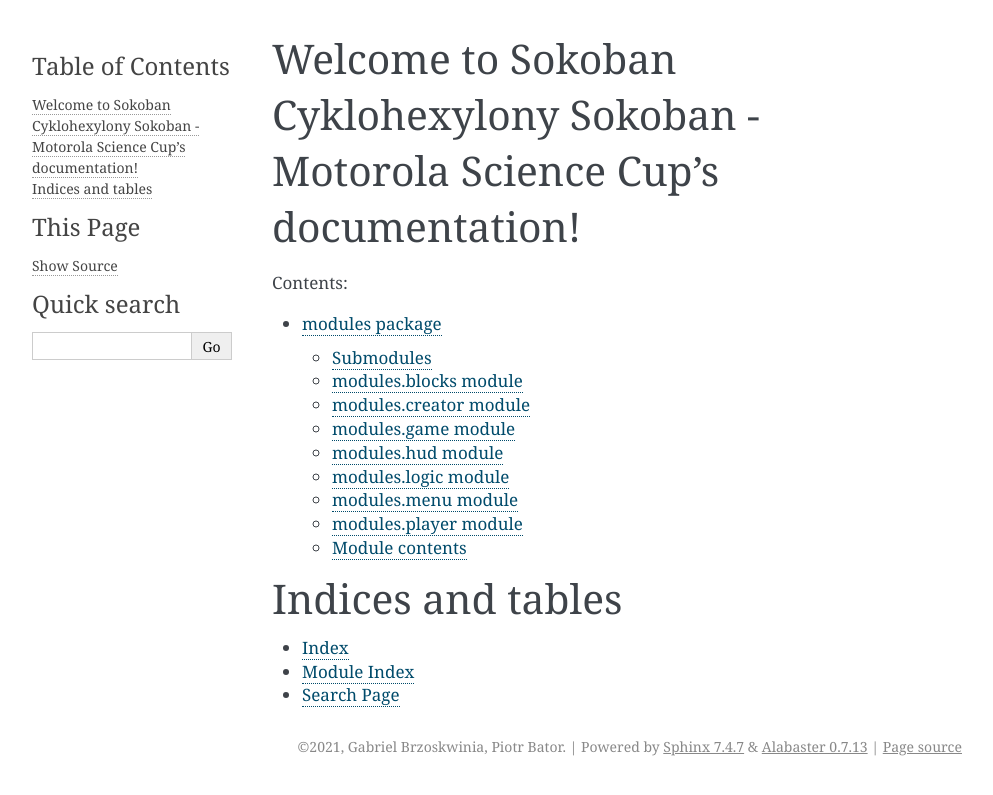
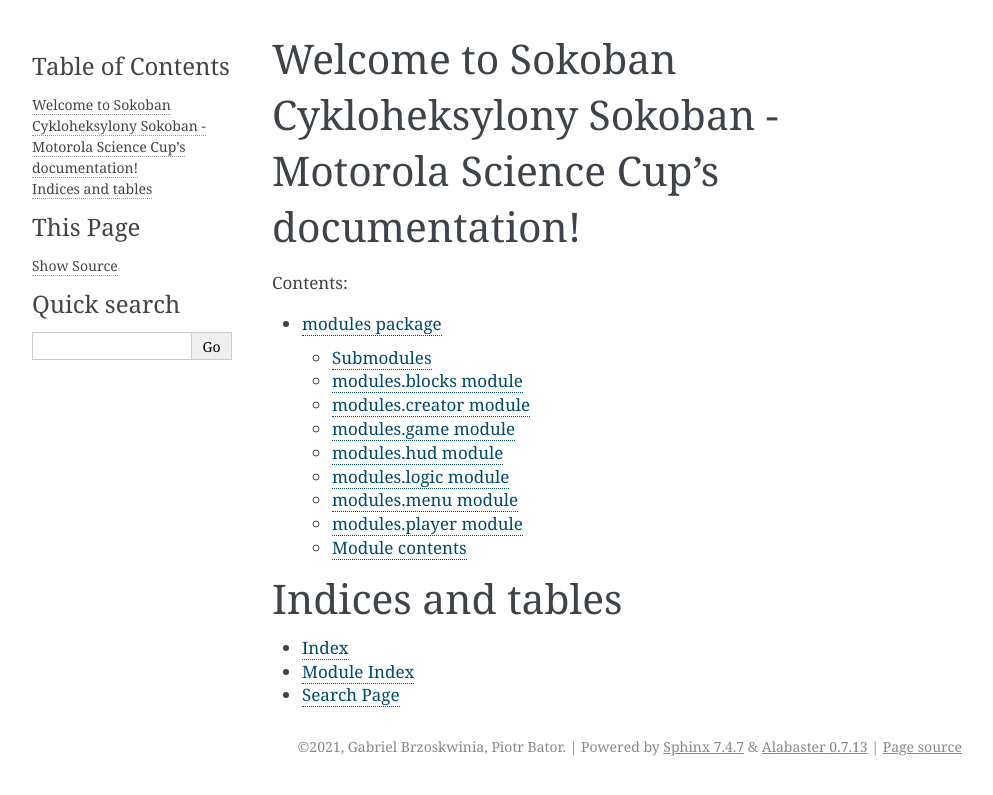
Before and after one commit to Zavioer/Sokoban, a Sphinx documentation site: the page built from docs/index.rst, in a window 1280 px wide. Shown: the top 795 px of the page, without its empty margins (148-1141 px from the left). Built offline with Sphinx 7.4.7, drawn with Linux system fonts in a browser that asks for light colours.

Commit message:
Doc name correction

```diff
--- a/docs/conf.py
+++ b/docs/conf.py
@@ -18,7 +18,7 @@ sys.path.insert(0, os.path.abspath('../src'))
 
 # -- Project information -----------------------------------------------------
 
-project = 'Sokoban Cyklohexylony Sokoban - Motorola Science Cup'
+project = 'Sokoban Cykloheksylony Sokoban - Motorola Science Cup'
 copyright = '2021, Gabriel Brzoskwinia, Piotr Bator'
 author = 'Gabriel Brzoskwinia, Piotr Bator'
 
--- a/docs/index.rst
+++ b/docs/index.rst
@@ -3,8 +3,8 @@
    You can adapt this file completely to your liking, but it should at least
    contain the root `toctree` directive.
 
-Welcome to Sokoban Cyklohexylony Sokoban - Motorola Science Cup's documentation!
-================================================================================
+Welcome to Sokoban Cykloheksylony Sokoban - Motorola Science Cup's documentation!
+=================================================================================
 
 .. toctree::
    :maxdepth: 2
```
